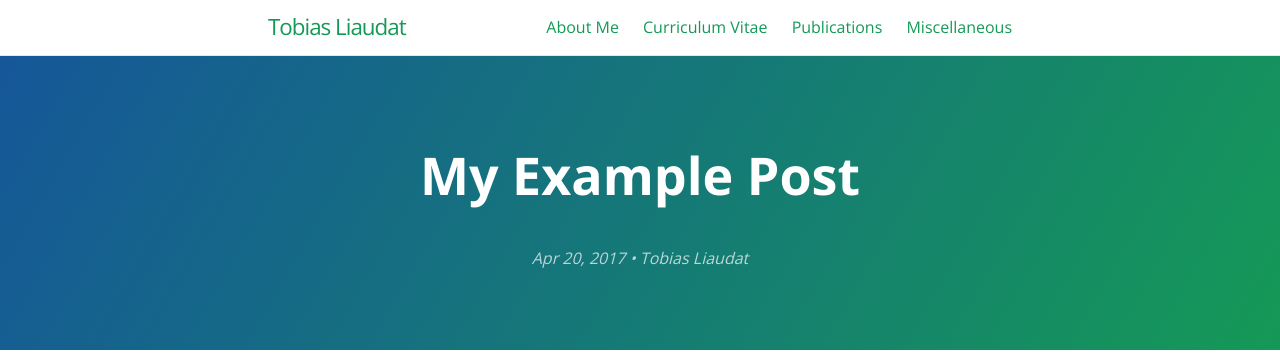
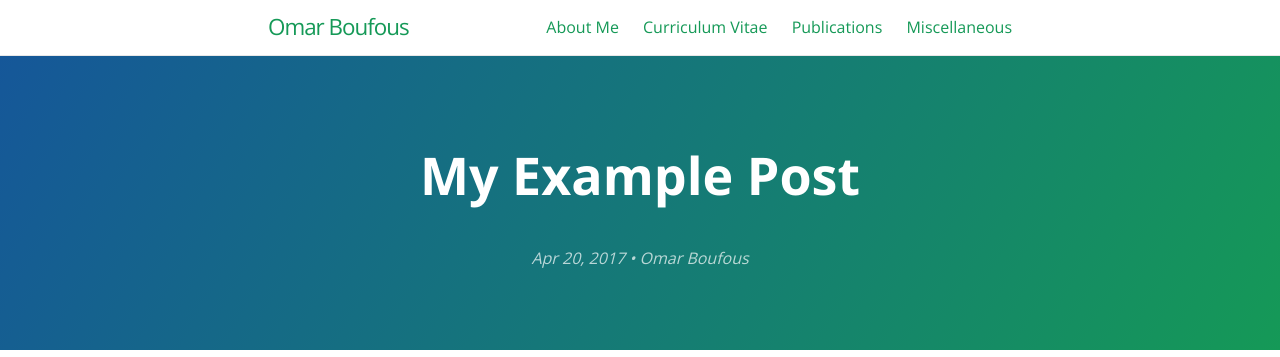
Before and after one commit to thomas-bfs/thomas-bfs.github.io, a Jekyll site: the page built from _posts/2017-04-20-my-example-post.md, in a window 1280 px wide. Shown: the top 357 px of the page. Built offline with Jekyll 4.4.1, drawn with Linux system fonts in a browser that asks for light colours; nearby versions of some CDN libraries; a style sheet for code colours, icons or effects is not loaded.

Commit message:
Update _config.yml

```diff
--- a/_config.yml
+++ b/_config.yml
@@ -1,10 +1,10 @@
-title: Tobias Liaudat
-description: PhD student in Signal Processing and Machine Learning applied to Astrophysics.
+title: Omar Boufous
+description: PhD student in Game Theory and Machine Learning.
 show_downloads: true
 
-# baseurl: "/tobias-liaudat" # change this to the subpath of your site, e.g. /blog. Leave it empty if you don't need it.
-# url: "https://tobias-liaudat.github.io" # change this to the base hostname & protocol for your site
-# url: "http://localhost:4000/tobias-liaudat"
+# baseurl: "/thomas-bfs" # change this to the subpath of your site, e.g. /blog. Leave it empty if you don't need it.
+# url: "https://thomas-bfs.github.io" # change this to the base hostname & protocol for your site
+# url: "http://localhost:4000/thomas-bfs"
 baseurl: ""
 url: ""
 image_path: /assets/images
@@ -19,21 +19,21 @@ cayman-blog:
 theme: # leave it empty
 
 # social
-myname: Tobias Liaudat
-author: Tobias Liaudat
+myname: Omar Boufous
+author: Omar Boufous
 twitter:
   username:
 github:
-  owner_url: https://github.com/tobias-liaudat
-  owner_name: Tobias Liaudat
+  owner_url: https://github.com/omar-bfs
+  owner_name: Omar Boufous
 linkedin:
-  owner_url: https://www.linkedin.com/in/tobias-liaudat/
-  owner_name: Tobias Liaudat
+  owner_url: https://www.linkedin.com/in/omar-boufous/
+  owner_name: Omar Boufous
 googlescholar:
-  owner_url: https://scholar.google.com/citations?user=5YLM_sEAAAAJ&hl=en&oi=ao
-  owner_name: Tobias Liaudat
+  owner_url: https://scholar.google.com/citations?user=cDeJ1xcAAAAJ&hl=en&oi=ao
+  owner_name: Omar Boufous
 contact:
-  contact_url: mailto:tobias.liaudat@cea.fr
+  contact_url: mailto:omar.boufous@orange.com
 
 
 plugins:
```
